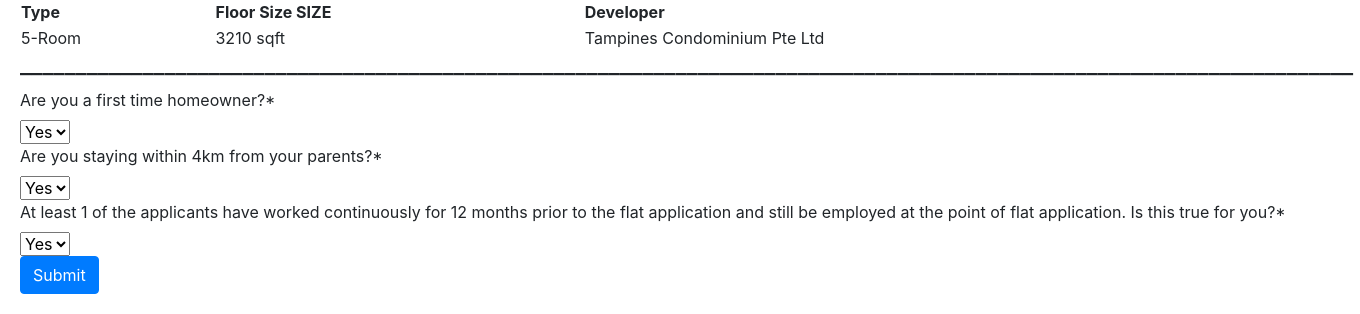
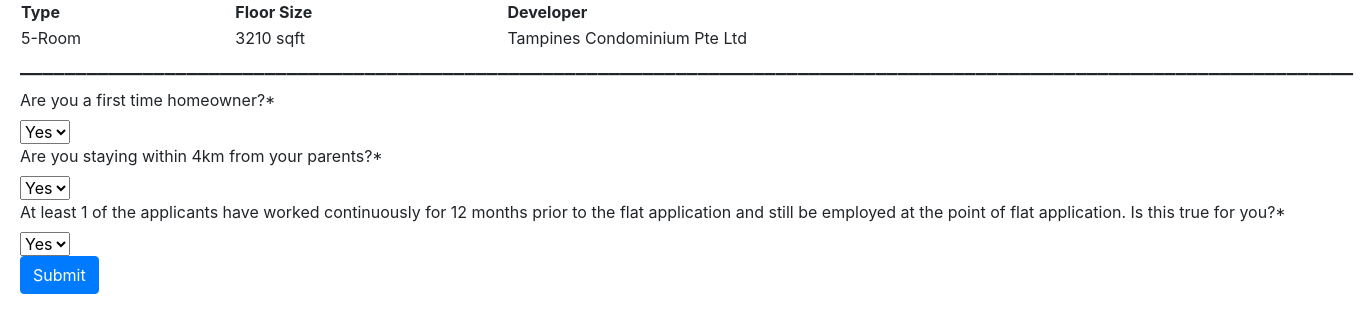
Before and after one commit to Melvynkoh94/citi_tech_project, a Django app: page /form_extended/house3/ in a window 1360 px wide. Shown: the part 661-975 px from the top of the page. Run offline with Django 3.2, Linux system fonts and the light colour scheme; parts of the project's set-up code (start-up, migrations or seed data) failed here and were passed over; some libraries are stand-ins or nearby versions.

Commit message:
Remove size SIZE

```diff
--- a/exampleApp/templates/exampleApp/house3.html
+++ b/exampleApp/templates/exampleApp/house3.html
@@ -16,7 +16,7 @@
   <table style="width:100%">
       <tr>
         <th>Type</th>
-        <th>Floor Size SIZE</th>
+        <th>Floor Size</th>
         <th>Developer</th>
       </tr>
       <tr>
```
